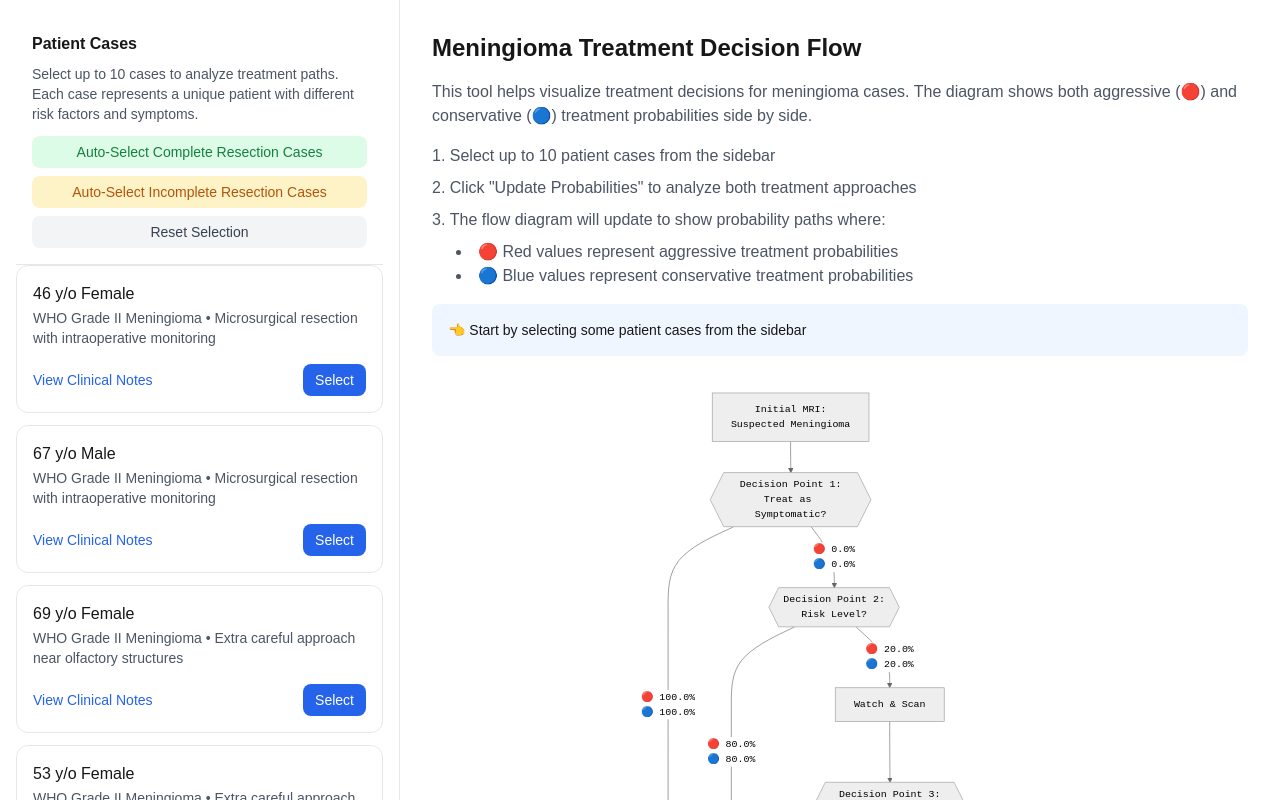
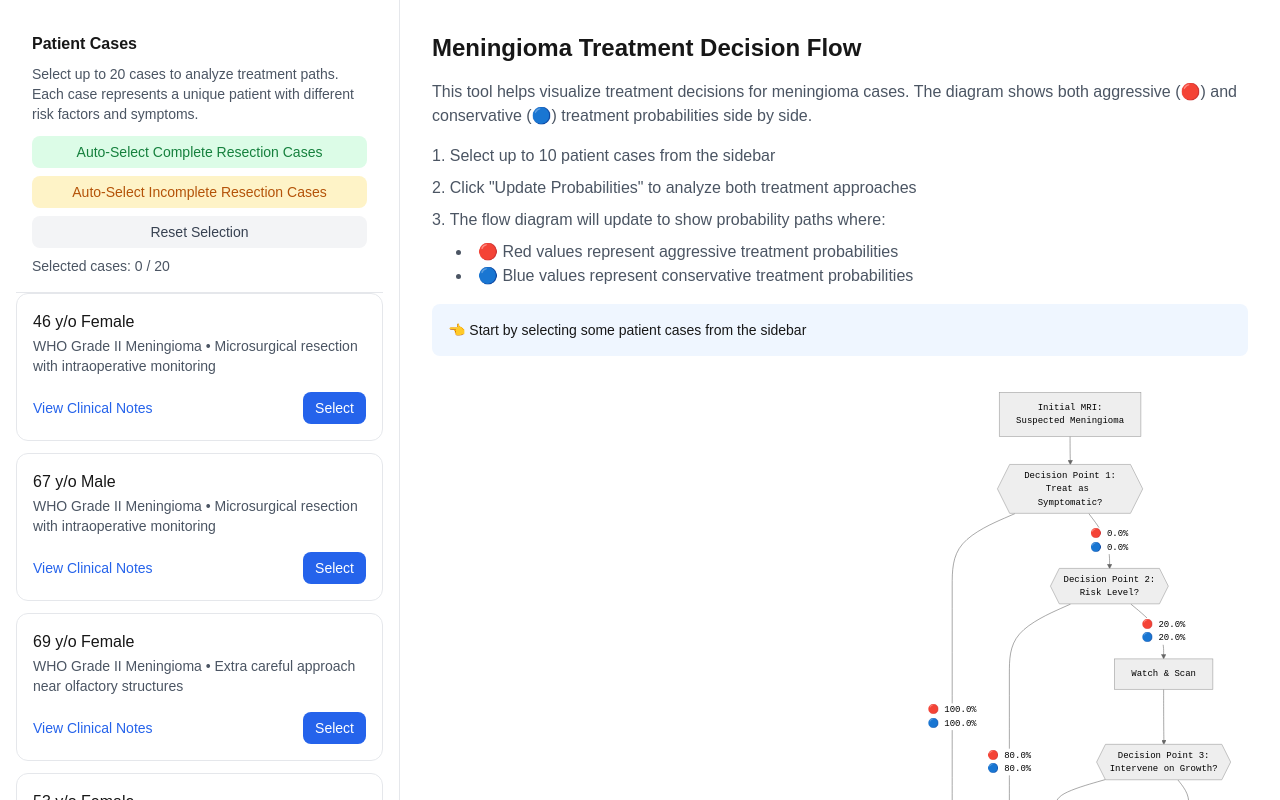
Before and after one commit to 1geek0/evolution-of-decisions, a Next.js app: page / in a window 1280 px wide. Shown: the top 800 px of the page. Built offline with nearby package versions, Linux system fonts and the light colour scheme.

Commit message:
feat: modify decision tree for better understanding

```diff
--- a/src/app/page.tsx
+++ b/src/app/page.tsx
@@ -50,7 +50,10 @@ const hasIncompleteResection = (clinicalNotes: { aggressive: string; conservativ
     'gross total resection',
     'totally resected',
     'completely resected',
-    'total removal'
+    'total removal',
+    'Simpson Grade I',
+    'Simpson Grade II',
+    'Simpson Grade III'
   ];
 
   // If any complete resection terms are found, return false
@@ -60,13 +63,7 @@ const hasIncompleteResection = (clinicalNotes: { aggressive: string; conservativ
 
   // Define terms indicating incomplete resection
   const incompleteTerms = [
-    'incomplete resection',
-    'partial resection',
     'subtotal resection',
-    'partially resected',
-    'incompletely resected',
-    'residual tumor',
-    'residual mass'
   ];
 
   // Check if any incomplete resection term exists
@@ -84,7 +81,10 @@ const hasCompleteResection = (clinicalNotes: { aggressive: string; conservative:
     'gross total resection',
     'totally resected',
     'completely resected',
-    'total removal'
+    'total removal',
+    'Simpson Grade I',
+    'Simpson Grade II',
+    'Simpson Grade III'
   ];
 
   return completeTerms.some(term => combinedNotes.includes(term));
@@ -205,8 +205,8 @@ export default function Home() {
     C -->|"🔴 ${((1 - probabilities.aggressive.high_risk) * 100).toFixed(1)}%\n🔵 ${((1 - probabilities.conservative.high_risk) * 100).toFixed(1)}%"| D
 
     D[Watch & Scan] --> D1{{Decision Point 3:\nIntervene on Growth?}}
-    D1 -->|"🔴 ${(probabilities.aggressive.growth_on_followup * 100).toFixed(1)}%\n🔵 ${(probabilities.conservative.growth_on_followup * 100).toFixed(1)}%"| E
-    D1 -->|"🔴 ${((1 - probabilities.aggressive.growth_on_followup) * 100).toFixed(1)}%\n🔵 ${((1 - probabilities.conservative.growth_on_followup) * 100).toFixed(1)}%"| D2[Scan every ${probabilities.aggressive.followup_schedule.grade_1}mo]
+    D1 ---Yes-->|"🔴 ${(probabilities.aggressive.growth_on_followup * 100).toFixed(1)}%\n🔵 ${(probabilities.conservative.growth_on_followup * 100).toFixed(1)}%"| E
+    D1 ---No-->|"🔴 ${((1 - probabilities.aggressive.growth_on_followup) * 100).toFixed(1)}%\n🔵 ${((1 - probabilities.conservative.growth_on_followup) * 100).toFixed(1)}%"| D2[Scan every ${probabilities.aggressive.followup_schedule.grade_1}mo]
 
     E{{Decision Point 4:\nSurgical vs Radiation?}}
     E -->|"🔴 ${(probabilities.aggressive.surgical_candidate * 100).toFixed(1)}%\n🔵 ${(probabilities.conservative.surgical_candidate * 100).toFixed(1)}%"| G
@@ -223,31 +223,34 @@ export default function Home() {
     I -->|"🔴 ${(probabilities.aggressive.resection_extent.incomplete * 100).toFixed(1)}%\n🔵 ${(probabilities.conservative.resection_extent.incomplete * 100).toFixed(1)}%"| I2
 
     I1[Complete Resection] --> I1M{{Decision Point 8:\nPost-Complete Management?}}
-    I1M -->|"🔴 ${(probabilities.aggressive.grade_1_management.observe_only * 100).toFixed(1)}%\n🔵 ${(probabilities.conservative.grade_1_management.observe_only * 100).toFixed(1)}%"| I1O
-    I1M -->|"🔴 ${(probabilities.aggressive.grade_1_management.adjuvant_rt * 100).toFixed(1)}%\n🔵 ${(probabilities.conservative.grade_1_management.adjuvant_rt * 100).toFixed(1)}%"| I1R
+
 
     I2[Incomplete Resection] --> I2M{{Decision Point 9:\nPost-Incomplete Management?}}
-    I2M -->|"🔴 ${(probabilities.aggressive.post_incomplete_treatment.observe * 100).toFixed(1)}%\n🔵 ${(probabilities.conservative.post_incomplete_treatment.observe * 100).toFixed(1)}%"| I2O
-    I2M -->|"🔴 ${(probabilities.aggressive.post_incomplete_treatment.immediate_rt * 100).toFixed(1)}%\n🔵 ${(probabilities.conservative.post_incomplete_treatment.immediate_rt * 100).toFixed(1)}%"| I2R
 
-    H -->|Grade 2 Cases| J{{Decision Point 10:\nGrade 2 Management?}}
-    J -->|"🔴 ${(probabilities.aggressive.grade_2_management.observe * 100).toFixed(1)}%\n🔵 ${(probabilities.conservative.grade_2_management.observe * 100).toFixed(1)}%"| J1
-    J -->|"🔴 ${(probabilities.aggressive.grade_2_management.immediate_rt * 100).toFixed(1)}%\n🔵 ${(probabilities.conservative.grade_2_management.immediate_rt * 100).toFixed(1)}%"| J2
-    J -->|"🔴 ${(probabilities.aggressive.grade_2_management.clinical_trial * 100).toFixed(1)}%\n🔵 ${(probabilities.conservative.grade_2_management.clinical_trial * 100).toFixed(1)}%"| J3
 
-    H -->|Grade 3 Cases| K[Standard Grade 3 Protocol]
 
-    I1O & I1R & I2O & I2R --> L1[Grade 1 Follow-up:\nScan q${probabilities.aggressive.followup_schedule.grade_1}mo]
-    J1 & J2 & J3 --> L2[Grade 2 Follow-up:\nScan q${probabilities.aggressive.followup_schedule.grade_2}mo]
-    K --> L3[Grade 3 Follow-up:\nScan q${probabilities.aggressive.followup_schedule.grade_3}mo]
+
+    I1M --> L1[Grade 1 Follow-up:\nScan q${probabilities.aggressive.followup_schedule.grade_1}mo]
+    I2M -->|"🔴 ${(probabilities.aggressive.post_incomplete_treatment.observe * 100).toFixed(1)}%\n🔵 ${(probabilities.conservative.post_incomplete_treatment.observe * 100).toFixed(1)}%"| L1
+    I2M -->|"🔴 ${(probabilities.aggressive.post_incomplete_treatment.immediate_rt * 100).toFixed(1)}%\n🔵 ${(probabilities.conservative.post_incomplete_treatment.immediate_rt * 100).toFixed(1)}%"| Q[Consider RT]
+
+
+    H --Grade 2 Cases--> L2[Grade 2 Follow-up:\nScan q${probabilities.aggressive.followup_schedule.grade_2}mo]
+
+    H -->|Grade 3 Cases| L3[Grade 3 Follow-up:\nScan q${probabilities.aggressive.followup_schedule.grade_3}mo]
 
     L1 & L2 & L3 --> M[Standardized Monitoring Protocol]
+
+    Q --> M
 
     style H fill:#f9f,stroke:#333,stroke-width:4px
     style G fill:#bbf,stroke:#333,stroke-width:4px
     style E fill:#dfd,stroke:#333,stroke-width:4px
     style M fill:#ffd,stroke:#333,stroke-width:4px`;
 
+  // TODO: Under the Grade 1 management add 'Radiotherapy/RT' yes/no node
+  // TODO: Use the same structure for Grade 2 and Grade 3 management
+  // TODO: Aggressive path would have a bias towards RT
   return (
     <div className="min-h-screen flex">
       {/* Left Sidebar */}
@@ -257,7 +260,7 @@ export default function Home() {
           <div className="p-4 border-b border-gray-200 dark:border-gray-700">
             <h2 className="font-semibold mb-2">Patient Cases</h2>
             <p className="text-sm text-gray-600 dark:text-gray-400 mb-3">
-              Select up to 10 cases to analyze treatment paths. Each case represents a unique patient with different risk factors and symptoms.
+              Select up to 20 cases to analyze treatment paths. Each case represents a unique patient with different risk factors and symptoms.
             </p>
             <div className="space-y-2">
               <button
@@ -278,10 +281,13 @@ export default function Home() {
               >
                 Reset Selection
               </button>
+              <div className="text-sm text-gray-600 dark:text-gray-400 mt-2">
+                Selected cases: {selectedCases.length} / 20
+              </div>
             </div>
-            {selectedCases.length === 10 && (
+            {selectedCases.length === 20 && (
               <p className="text-sm text-amber-600 dark:text-amber-400 mt-2">
-                Maximum of 10 cases selected
+                Maximum of 20 cases selected
               </p>
             )}
           </div>
```
